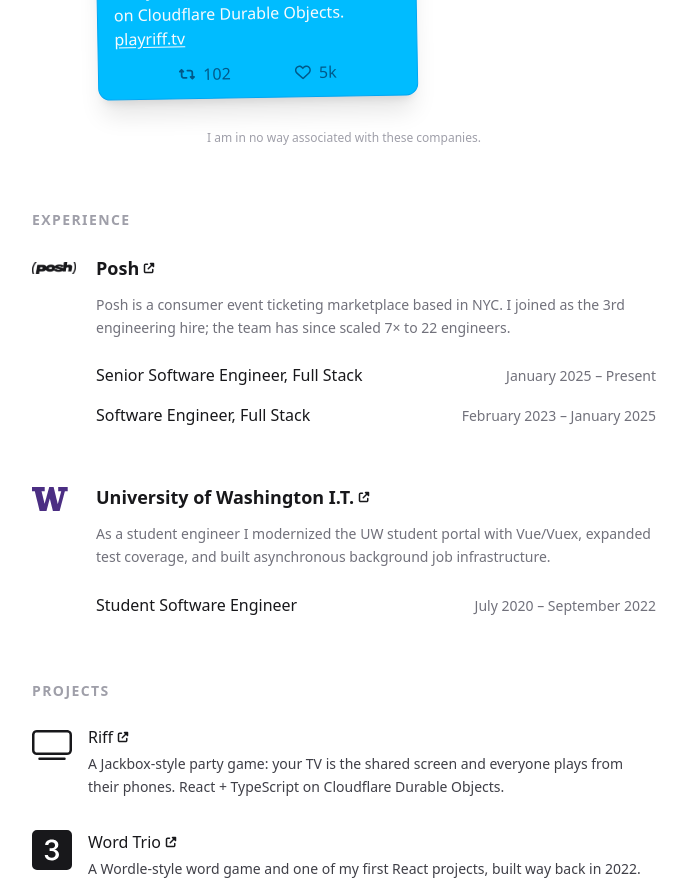
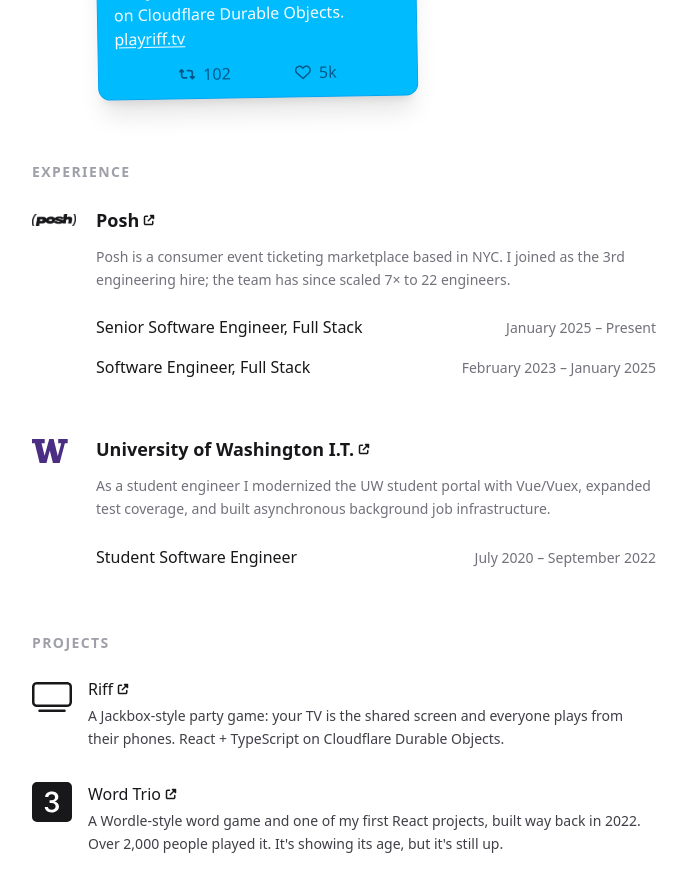
Before and after one commit to j0pp/jon-b-portfolio, a Next.js app: page / in a window 1280 px wide. Shown: the part 1120-2004 px from the top of the page, without its empty margins (296-983 px from the left). Built offline with nearby package versions, Linux system fonts and the light colour scheme.

Commit message:
Remove the collage disclaimer caption
Co-Authored-By: Claude Fable 5 <noreply@anthropic.com>
Claude-Session: https://claude.ai/code/session_01XjU3RpdHNQgEb3xnw8pqy2

```diff
--- a/src/components/resume/CardCollage.tsx
+++ b/src/components/resume/CardCollage.tsx
@@ -1,7 +1,6 @@
 import NytCard from "@/components/resume/NytCard";
 import SlackCard from "@/components/resume/SlackCard";
 import TwitterCard from "@/components/resume/TwitterCard";
-import { resumeCards } from "@/data/content";
 
 /** Static staggered collage of the fake-brand resume cards. */
 export default function CardCollage() {
@@ -18,9 +17,6 @@ export default function CardCollage() {
           <TwitterCard />
         </div>
       </div>
-      <p className="mt-8 text-center text-xs text-zinc-400 dark:text-zinc-500">
-        {resumeCards.disclaimer}
-      </p>
     </section>
   );
 }
--- a/src/data/content.ts
+++ b/src/data/content.ts
@@ -161,9 +161,8 @@ export const projects: Project[] = [
   },
 ];
 
-/** Copy for the fake-brand widget cards on the /resume page. */
+/** Copy for the fake-brand widget cards on the home page. */
 export const resumeCards = {
-  disclaimer: "I am in no way associated with these companies.",
   nyt: {
     masthead: "NYT Top Stories",
     kicker: "LIVE",
```
